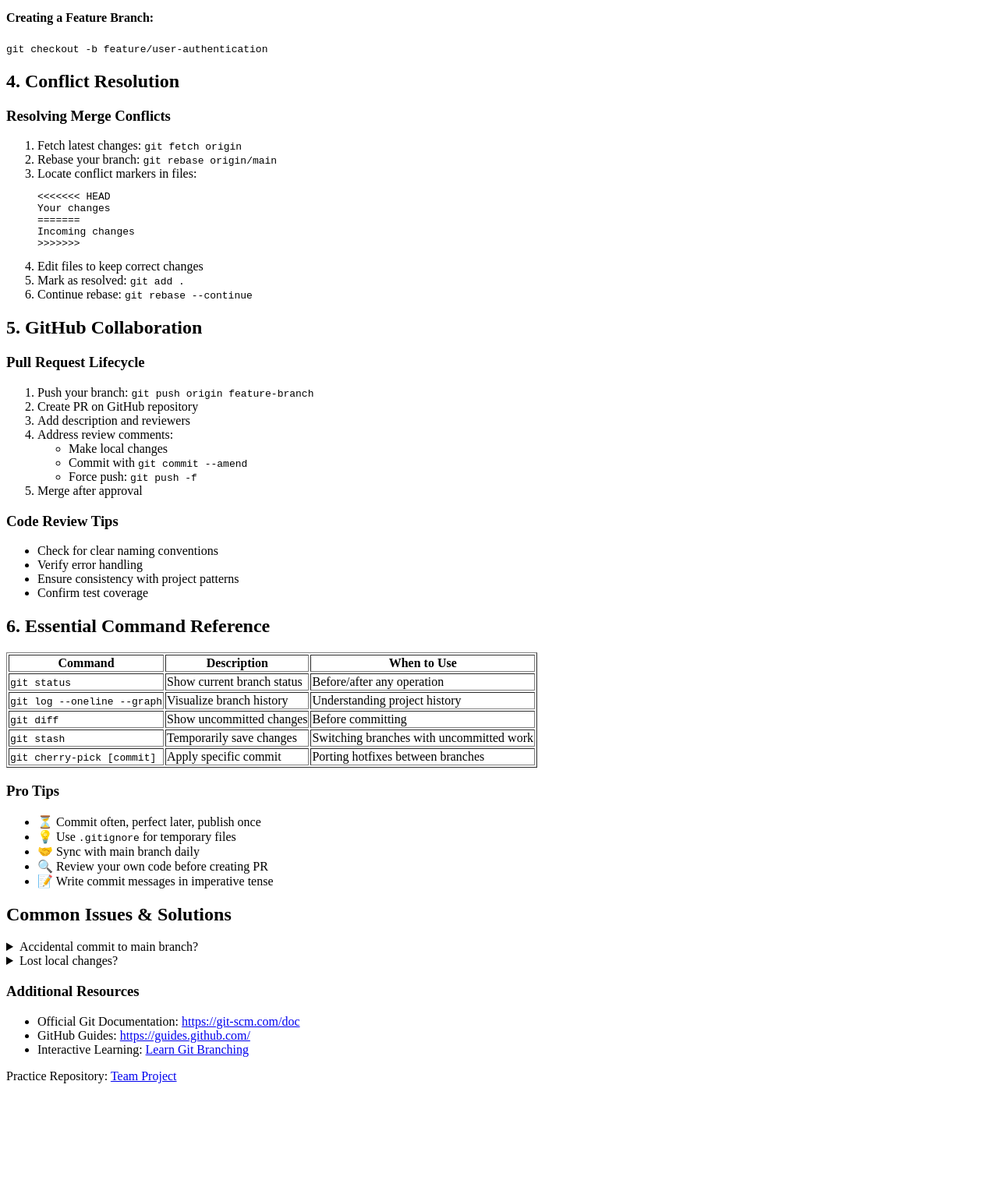
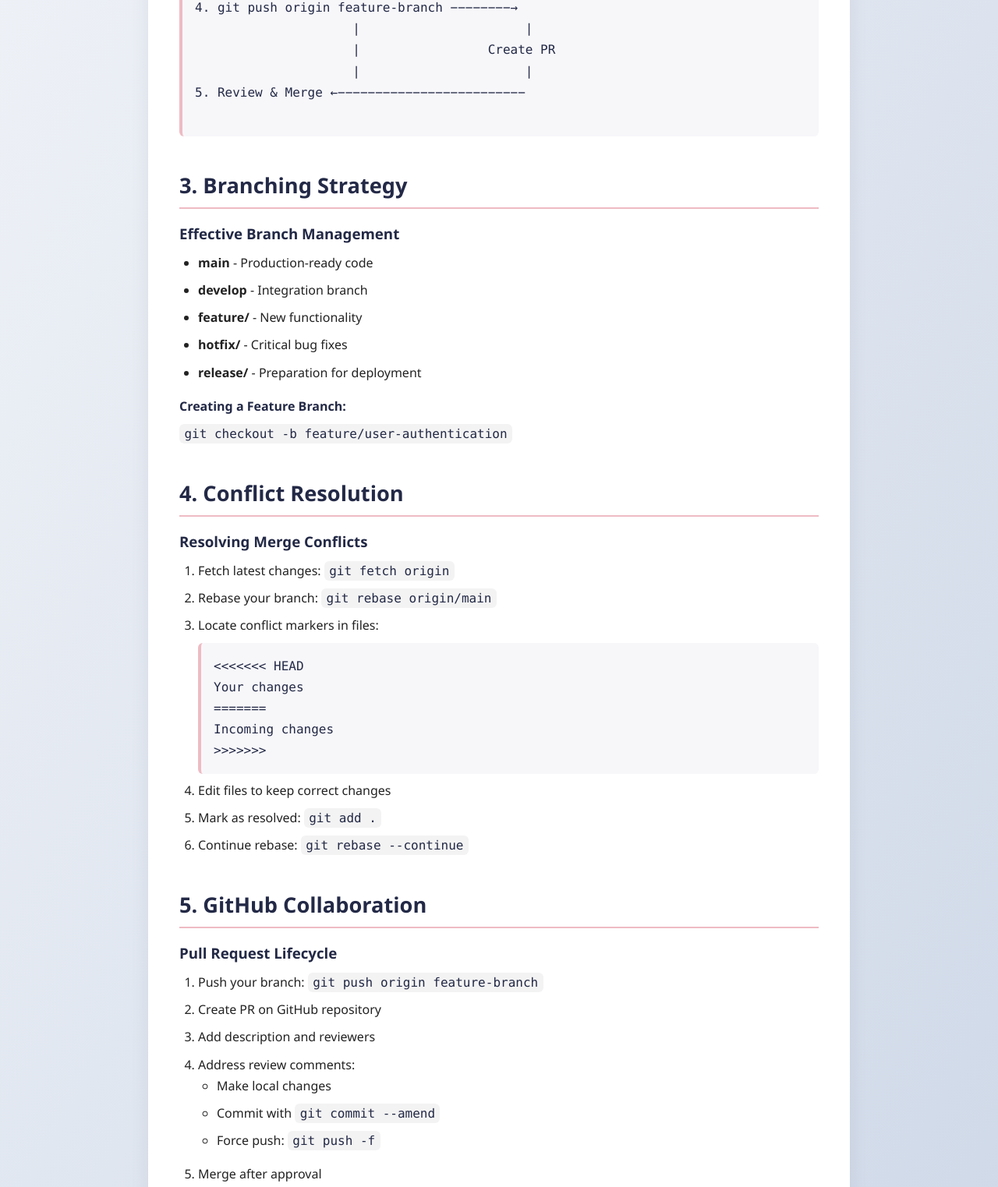
Before and after one commit to 1drie5/team-git-collab-practice, a plain HTML site: page index.html in a window 1280 px wide. Shown: the part 975-2498 px from the top of the page at 78% size. Before the commit the page ends 2381 px from the top, so only its background shows below. Drawn offline with Linux system fonts and the light colour scheme.

Commit message:
update CSS

```diff
--- a/index.html
+++ b/index.html
@@ -3,6 +3,7 @@
 <head>
     <meta charset="UTF-8">
     <meta name="viewport" content="width=device-width, initial-scale=1.0">
+    <link rel="stylesheet" href="styles.css">
     <title>Complete Git & GitHub Team Collaboration Guide</title>
 </head>
 <body>
--- a/styles.css
+++ b/styles.css
@@ -0,0 +1,207 @@
+/* Reset & base styles */
+* {
+    box-sizing: border-box;
+    margin: 0;
+    padding: 0;
+}
+body {
+    font-family: 'Segoe UI', 'Roboto', Arial, sans-serif;
+    background: linear-gradient(120deg, #f5f7fa 0%, #c3cfe2 100%);
+    color: #222;
+    line-height: 1.7;
+    min-height: 100vh;
+    padding-bottom: 40px;
+}
+
+/* Header */
+header {
+    background: #232946;
+    color: #fff;
+    padding: 2rem 0 1rem 0;
+    box-shadow: 0 2px 8px rgba(35,41,70,0.08);
+    text-align: center;
+}
+header h1 {
+    font-size: 2.5rem;
+    font-weight: 700;
+    margin-bottom: 0.5rem;
+    letter-spacing: 1px;
+}
+nav {
+    margin-top: 1rem;
+}
+nav h2 {
+    font-size: 1.2rem;
+    font-weight: 500;
+    margin-bottom: 0.5rem;
+}
+nav ul {
+    display: flex;
+    justify-content: center;
+    gap: 2rem;
+    list-style: none;
+}
+nav a {
+    color: #eebbc3;
+    text-decoration: none;
+    font-weight: 500;
+    transition: color 0.2s;
+}
+nav a:hover {
+    color: #ffd6e0;
+    text-decoration: underline;
+}
+
+/* Main content */
+main {
+    max-width: 900px;
+    margin: 2rem auto;
+    background: #fff;
+    border-radius: 18px;
+    box-shadow: 0 4px 24px rgba(35,41,70,0.08);
+    padding: 2rem 2.5rem;
+}
+section {
+    margin-bottom: 2.5rem;
+}
+section h2 {
+    color: #232946;
+    font-size: 1.7rem;
+    margin-bottom: 1rem;
+    border-bottom: 2px solid #eebbc3;
+    padding-bottom: 0.3rem;
+}
+article h3, h4 {
+    color: #232946;
+    margin-bottom: 0.5rem;
+}
+ul, ol {
+    margin-left: 1.5rem;
+    margin-bottom: 1rem;
+}
+li {
+    margin-bottom: 0.5rem;
+}
+
+/* Code & Pre */
+code, pre {
+    font-family: 'Fira Mono', 'Consolas', monospace;
+    background: #f3f3f3;
+    color: #232946;
+    border-radius: 6px;
+    padding: 0.2em 0.4em;
+    font-size: 1em;
+}
+pre {
+    padding: 1em;
+    margin: 0.5em 0;
+    overflow-x: auto;
+    background: #f7f7fa;
+    border-left: 4px solid #eebbc3;
+}
+
+/* Table */
+table {
+    width: 100%;
+    border-collapse: collapse;
+    margin: 1em 0;
+    background: #f7f7fa;
+    border-radius: 8px;
+    overflow: hidden;
+}
+th, td {
+    padding: 0.8em 1em;
+    text-align: left;
+}
+th {
+    background: #232946;
+    color: #fff;
+    font-weight: 600;
+}
+td {
+    border-bottom: 1px solid #eebbc3;
+}
+tr:last-child td {
+    border-bottom: none;
+}
+
+/* Aside (Pro Tips) */
+aside {
+    background: linear-gradient(90deg, #eebbc3 0%, #ffd6e0 100%);
+    color: #232946;
+    border-radius: 12px;
+    padding: 1.2rem 1.5rem;
+    margin: 2rem 0;
+    box-shadow: 0 2px 8px rgba(232,187,195,0.12);
+}
+aside h3 {
+    margin-bottom: 0.7rem;
+    font-size: 1.2rem;
+}
+aside ul {
+    list-style: none;
+    margin-left: 0;
+}
+aside li {
+    margin-bottom: 0.5rem;
+    font-size: 1.05rem;
+}
+
+/* Details (FAQ) */
+details {
+    margin-bottom: 1rem;
+    background: #f3f3f3;
+    border-radius: 8px;
+    padding: 0.8rem 1rem;
+    box-shadow: 0 1px 4px rgba(35,41,70,0.04);
+}
+summary {
+    font-weight: 600;
+    cursor: pointer;
+    color: #232946;
+}
+
+/* Footer */
+footer {
+    background: #232946;
+    color: #fff;
+    text-align: center;
+    padding: 2rem 0 1rem 0;
+    margin-top: 3rem;
+    border-radius: 0 0 18px 18px;
+}
+footer h3 {
+    font-size: 1.2rem;
+    margin-bottom: 0.7rem;
+}
+footer ul {
+    list-style: none;
+    margin-left: 0;
+    margin-bottom: 1rem;
+}
+footer a {
+    color: #eebbc3;
+    text-decoration: none;
+    transition: color 0.2s;
+}
+footer a:hover {
+    color: #ffd6e0;
+    text-decoration: underline;
+}
+
+/* Responsive */
+@media (max-width: 700px) {
+    main {
+        padding: 1rem;
+    }
+    nav ul {
+        flex-direction: column;
+        gap: 0.7rem;
+    }
+    section h2 {
+        font-size: 1.2rem;
+    }
+    header h1 {
+        font-size: 1.5rem;
+    }
+}
```
